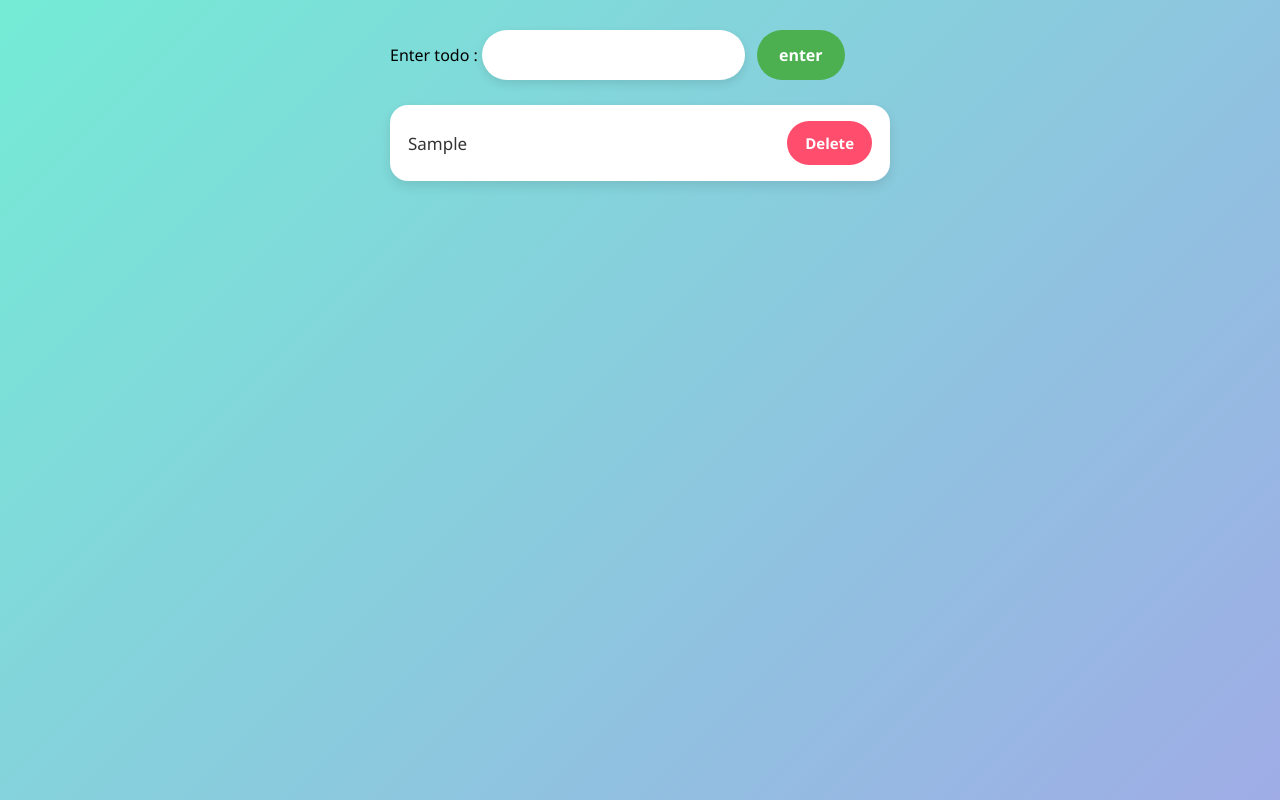
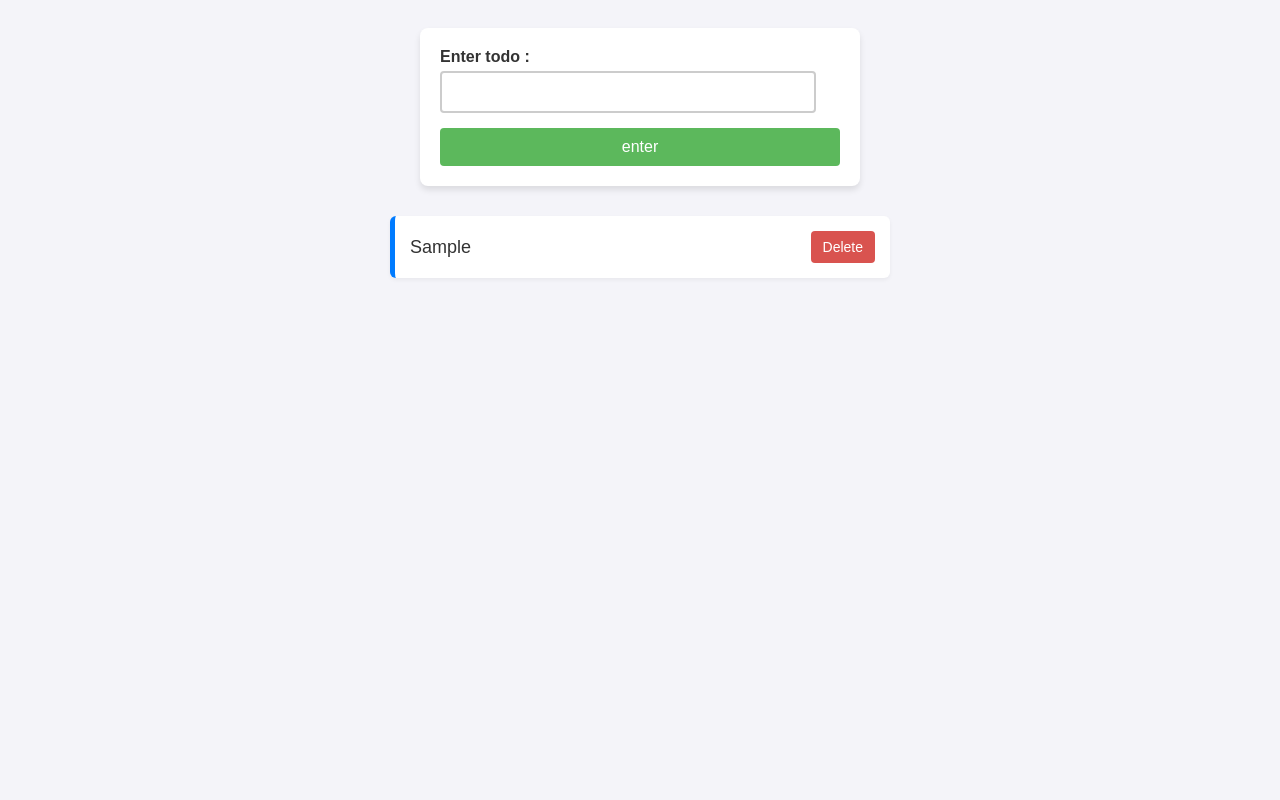
Before and after one commit to Kalpeshyp/Todo-App, a plain HTML site: page index.html in a window 1280 px wide. Both pictures are taken after typing "Sample" into the empty fields and a click on the input "enter". Drawn offline with Linux system fonts and the light colour scheme.

Commit message:
Update style.css

```diff
--- a/style.css
+++ b/style.css
@@ -1,143 +1,113 @@
-/* Reset */
-* {
-  margin: 0;
-  padding: 0;
-  box-sizing: border-box;
-  font-family: "Poppins", "Segoe UI", sans-serif;
-}
-
-/* Body */
 body {
-  background: linear-gradient(135deg, #74ebd5 0%, #9face6 100%);
-  min-height: 100vh;
+  font-family: sans-serif;
   display: flex;
   flex-direction: column;
   align-items: center;
-  padding: 30px 20px;
+  background-color: #f4f4f9;
+  padding: 20px;
 }
 
-/* App container */
-form, #todo-container {
+form {
+  background-color: #ffffff;
+  padding: 20px;
+  border-radius: 8px;
+  box-shadow: 0 4px 6px rgba(0, 0, 0, 0.1);
+  margin-bottom: 30px;
   width: 100%;
-  max-width: 500px;
-}
-
-/* Form */
-form {
-  display: flex;
-  gap: 12px;
-  margin-bottom: 25px;
-}
-
-input[type="text"] {
-  flex: 1;
-  padding: 14px 16px;
-  border: none;
-  border-radius: 50px;
-  font-size: 16px;
-  outline: none;
-  box-shadow: 0 4px 10px rgba(0,0,0,0.1);
-  transition: 0.3s;
-}
-
-input[type="text"]:focus {
-  box-shadow: 0 4px 12px rgba(0,0,0,0.2);
-}
-
-/* Enter button */
-input[type="submit"] {
-  background: #4CAF50;
-  color: #fff;
-  border: none;
-  padding: 14px 22px;
-  border-radius: 50px;
-  cursor: pointer;
-  font-size: 16px;
-  font-weight: 600;
-  transition: all 0.3s ease;
-  display: flex;
-  align-items: center;
-  gap: 6px;
-}
-
-input[type="submit"]:hover {
-  background: #45a049;
-  transform: translateY(-2px);
-}
-
-/* Todo list */
-#todo-container {
+  max-width: 400px;
   display: flex;
   flex-direction: column;
   gap: 15px;
 }
 
-/* Todo card */
+label {
+  font-weight: bold;
+  color: #333;
+  display: block;
+}
+
+#todo-input {
+  padding: 10px;
+  border: 2px solid #ccc;
+  border-radius: 4px;
+  width: calc(100% - 24px);
+  box-sizing: border-box;
+  margin-top: 5px;
+  font-size: 16px;
+}
+
+input[type="submit"] {
+  background-color: #5cb85c;
+  color: white;
+  padding: 10px 15px;
+  border: none;
+  border-radius: 4px;
+  cursor: pointer;
+  font-size: 16px;
+  transition: background-color 0.3s ease;
+}
+
+input[type="submit"]:hover {
+  background-color: #4cae4c;
+}
+
+#todo-container {
+  width: 100%;
+  max-width: 500px;
+  display: flex;
+  flex-direction: column;
+  gap: 10px;
+}
+
 .todoDiv {
   display: flex;
   justify-content: space-between;
   align-items: center;
-  background: #ffffff;
-  padding: 16px 18px;
-  border-radius: 18px;
-  box-shadow: 0 5px 12px rgba(0,0,0,0.1);
-  transition: transform 0.2s ease, box-shadow 0.2s ease;
-}
-
-.todoDiv:hover {
-  transform: translateY(-2px);
-  box-shadow: 0 6px 14px rgba(0,0,0,0.15);
+  background-color: #ffffff;
+  padding: 15px;
+  border-radius: 6px;
+  box-shadow: 0 2px 4px rgba(0, 0, 0, 0.05);
+  border-left: 5px solid #007bff;
 }
 
 .todoDiv p {
   margin: 0;
-  font-size: 17px;
-  font-weight: 500;
+  flex-grow: 1;
   color: #333;
-  flex: 1;
+  font-size: 18px;
+  word-break: break-word;
   padding-right: 10px;
 }
 
-/* Delete button */
 .b1 {
-  background: #ff4d6d;
-  color: #fff;
+  background-color: #d9534f;
+  color: white;
+  padding: 8px 12px;
   border: none;
-  padding: 12px 18px;
-  border-radius: 50px;
+  border-radius: 4px;
   cursor: pointer;
-  font-size: 15px;
-  font-weight: 600;
-  transition: all 0.3s ease;
-  display: flex;
-  align-items: center;
-  gap: 6px;
+  font-size: 14px;
+  transition: background-color 0.3s ease;
+  flex-shrink: 0;
 }
 
 .b1:hover {
-  background: #e84118;
-  transform: scale(1.05);
+  background-color: #c9302c;
 }
 
-/* Responsive */
 @media (max-width: 600px) {
   form {
-    flex-direction: column;
-  }
-
-  input[type="submit"] {
-    width: 100%;
-    justify-content: center;
+    padding: 15px;
   }
 
   .todoDiv {
     flex-direction: column;
     align-items: flex-start;
-    gap: 12px;
+    gap: 10px;
+    padding: 10px;
   }
 
-  .b1 {
-    width: 100%;
-    justify-content: center;
+  .todoDiv p {
+    padding-right: 0;
   }
 }
```
